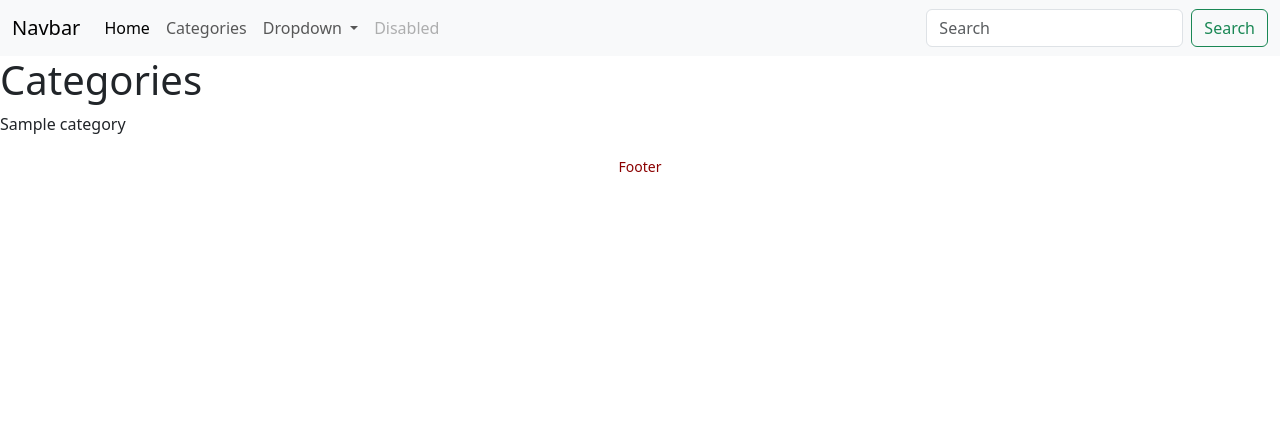
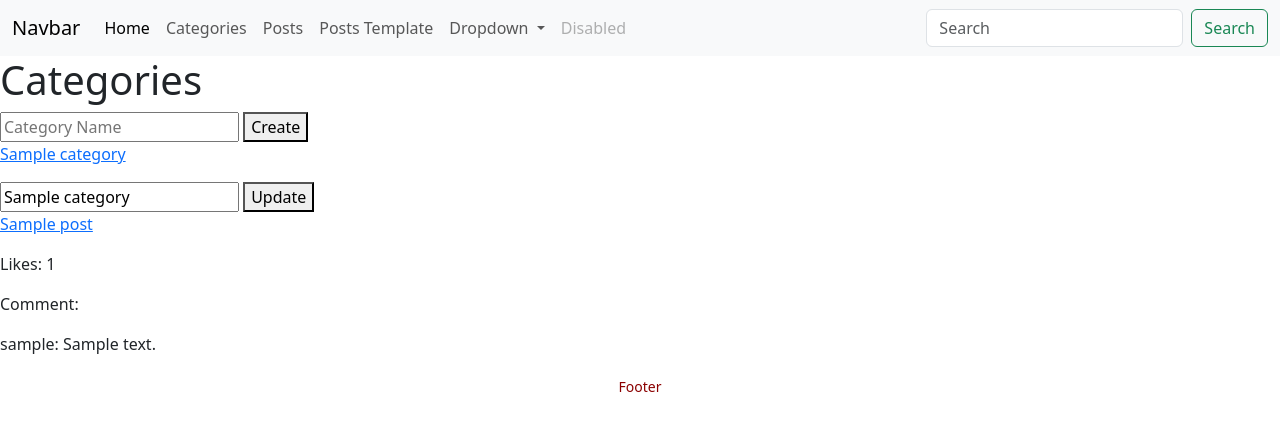
Before and after one commit to Jutchicken/DjangoProjectWeek4, a Django app: page /categories/ in a window 1280 px wide. Shown: the top 431 px of the page. Run offline with Django 5.2, Linux system fonts and the light colour scheme; tables that the repository leaves empty hold one stand-in row (values such as "Sample post").

Commit message:
some views about post

```diff
--- a/blog/urls.py
+++ b/blog/urls.py
@@ -1,8 +1,21 @@
 from django.urls import path
 
-from blog.views import home, categories
+from blog.views import home, categories, posts, category_detail, post_detail, category_create, category_update, \
+    category_delete, post_create, post_delete, PostList, PostList_Generic, PostDetail_Generic, PostCreateView
 
 urlpatterns = [
     path("", home, name="home"),
-    path("categories/", categories, name="categories")
+    path("categories/", categories, name="categories"),
+    path("posts/", posts, name="posts"),
+    path("category/<int:category_id>/", category_detail, name="category_detail"),
+    path("post/<int:post_id>/", post_detail, name="post_detail"),
+    path("category/create/", category_create, name="category_create"),
+    path("category/update/<int:category_id>/", category_update, name="category_update"),
+    path("category/delete/<int:category_id>/", category_delete, name="category_delete"),
+    path("post/create/", post_create, name="post_create"),
+    path("post/delete/<int:post_id>/", post_delete, name="post_delete"),
+    path("posts_template/", PostList.as_view(), name="posts_template"),
+    path("posts_list_view/", PostList_Generic.as_view(), name="posts_list_view"),
+    path("post_detail_view/<int:pk>/", PostDetail_Generic.as_view(), name="post_detail_view"),
+    path("post_create_view/", PostCreateView.as_view(), name="post_create_view"),
 ]
--- a/blog/views.py
+++ b/blog/views.py
@@ -1,6 +1,7 @@
-from django.shortcuts import render
+from django.shortcuts import render, redirect
+from django.views.generic import TemplateView, ListView, DetailView, CreateView
 
-from blog.models import Category
+from blog.models import Category, Post, User
 
 
 # Create your views here.
@@ -14,3 +15,82 @@ def categories(request):
     return render(request,
                   'blog/categories.html',
                   {'categories': categories})
+
+def posts(request):
+    posts = Post.objects.all()
+    users = User.objects.all()
+    categories = Category.objects.all()
+    return render(request,
+                  'blog/posts.html',
+                  {'posts': posts, 'users': users, 'categories': categories})
+
+def category_detail(request, category_id):
+    category = Category.objects.get(id=category_id)
+    return render(request,
+                  'blog/category_detail.html',
+                  {'category': category})
+
+def post_detail(request, post_id):
+    post = Post.objects.get(id=post_id)
+    return render(request,
+                  'blog/post_detail.html',
+                  {'post': post})
+
+def category_create(request):
+    category_name = request.POST['name']
+    category = Category.objects.create(name=category_name)
+    return redirect('categories')
+
+def category_update(request, category_id):
+    category = Category.objects.get(id=category_id)
+    category.name = request.POST['name']
+    category.save()
+    return redirect('categories')
+
+def category_delete(request, category_id):
+    category = Category.objects.get(id=category_id)
+    category.delete()
+    return redirect('categories')
+
+def post_create(request):
+   title = request.POST['title']
+   header_image = request.FILES['header_image']
+   title_tag = request.POST['title_tag']
+   from django.contrib.auth.models import User
+   author = User.objects.get(id=request.POST['author'])
+   body = request.POST['body']
+   snippet = request.POST['snippet']
+   category = Category.objects.get(id=request.POST['category'])
+
+   post = Post.objects.create(title=title, header_image=header_image,
+                              title_tag=title_tag, author=author, body=body, snippet=snippet, category=category)
+   return redirect('posts')
+
+def post_delete(request, post_id):
+    post = Post.objects.get(id=post_id)
+    post.delete()
+    return redirect('posts')
+
+class PostList(TemplateView):
+    template_name = 'blog/posts_template.html'
+    def get_context_data(self, **kwargs):
+        context = super().get_context_data(**kwargs)
+        context['posts'] = Post.objects.all()
+        context['categories'] = Category.objects.all()
+        context['users'] = User.objects.all()
+        print(type(context))
+        return context
+
+class PostList_Generic(ListView):
+    model = Post
+    template_name = 'blog/posts_list_view.html'
+
+class PostDetail_Generic(DetailView):
+    model = Post
+    template_name = 'blog/post_detail_view.html'
+
+class PostCreateView(CreateView):
+    model = Post
+    template_name = 'blog/post_create_view.html'
+    success_url = '/posts_list_view/'
+    fields = ['title', 'header_image', 'title_tag', 'author', 'body', 'snippet', 'category']
--- a/templates/blog/Base.html
+++ b/templates/blog/Base.html
@@ -29,13 +29,18 @@
                 <li class="nav-item">
                   <a class="nav-link" href="{% url 'categories' %}">Categories</a>
                 </li>
+                  <li class="nav-item">
+                  <a class="nav-link" href="{% url 'posts' %}">Posts</a>
+                </li><li class="nav-item">
+                  <a class="nav-link" href="{% url 'posts_template' %}">Posts Template</a>
+                </li>
                 <li class="nav-item dropdown">
                   <a class="nav-link dropdown-toggle" href="#" role="button" data-bs-toggle="dropdown" aria-expanded="false">
                     Dropdown
                   </a>
                   <ul class="dropdown-menu">
-                    <li><a class="dropdown-item" href="{% url 'categories' %}">categories</a></li>
-                    <li><a class="dropdown-item" href="#">Another action</a></li>
+                    <li><a class="dropdown-item" href="{% url 'posts_list_view' %}">Posts List View</a></li>
+                    <li><a class="dropdown-item" href="{% url 'post_create_view' %}">Post Create View</a></li>
                     <li><hr class="dropdown-divider"></li>
                     <li><a class="dropdown-item" href="#">Something else here</a></li>
                   </ul>
--- a/templates/blog/categories.html
+++ b/templates/blog/categories.html
@@ -4,7 +4,34 @@
 {% endblock %}
 {% block content %}
     <h1>Categories</h1>
+    <form action="{% url 'category_create' %}" method="post">
+        {% csrf_token %}
+        <input type="text" name="name" placeholder="Category Name">
+        <button type="submit">Create</button>
+    </form>
     {% for category in categories %}
-        <p>{{ category.name }}</p>
+        <p>
+            <a href="{%  url 'category_detail' category.id %}">
+                {{ category.name }}
+            </a>
+        </p>
+        <form action="{% url 'category_update' category.id %}" method="post">
+            {% csrf_token %}
+            <input type="text" name="name" value="{{ category.name }}" placeholder="Category Name">
+            <button type="submit">Update</button>
+        </form>
+        {% for post in category.post_set.all %}
+            <p>
+                <a href="{%  url 'post_detail' post.id %}">
+                    {{ post.title }}
+                </a>
+            <p>Likes: {{ post.likes.count}}</p>
+            <p>Comment:</p>
+                    {%  for comment in post.comment_set.all %}
+                        <p>{{ comment.user }}: {{ comment.body }}</p>
+                    {% endfor %}
+            </p>
+    {% endfor %}
+
     {% endfor %}
 {% endblock %}
```
Also changed, not shown: templates/blog/category_detail.html (added, +23 -0 lines), templates/blog/post_create_view.html (added, +14 -0 lines), templates/blog/post_detail.html (added, +12 -0 lines), templates/blog/post_detail_view.html (added, +16 -0 lines), templates/blog/posts.html (added, +38 -0 lines), templates/blog/posts_list_view.html (added, +15 -0 lines), templates/blog/posts_template.html (added, +18 -0 lines).
